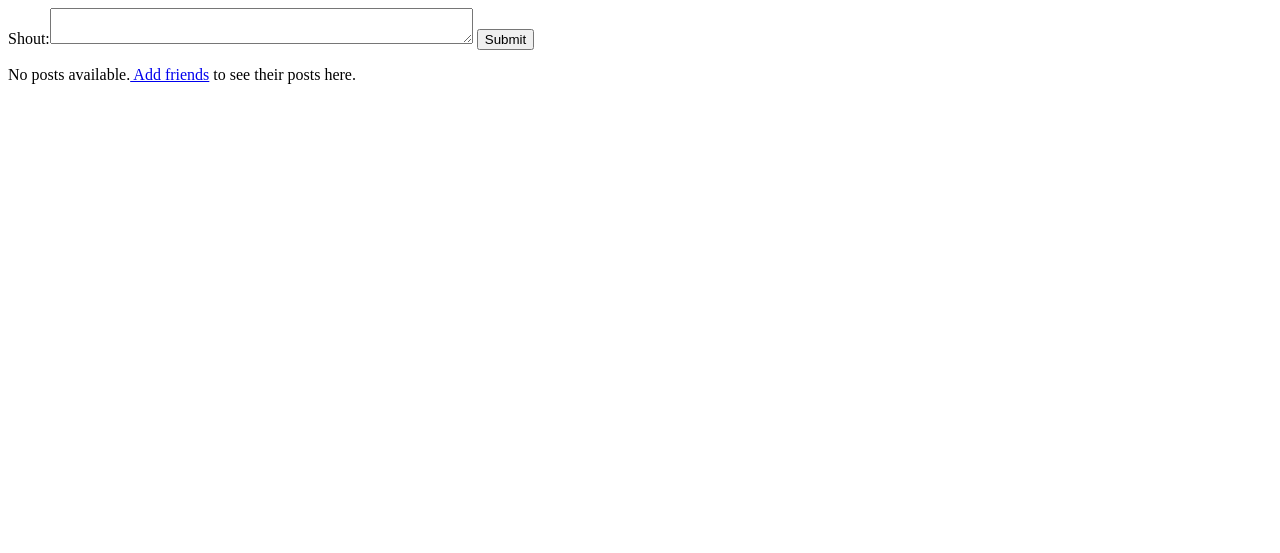
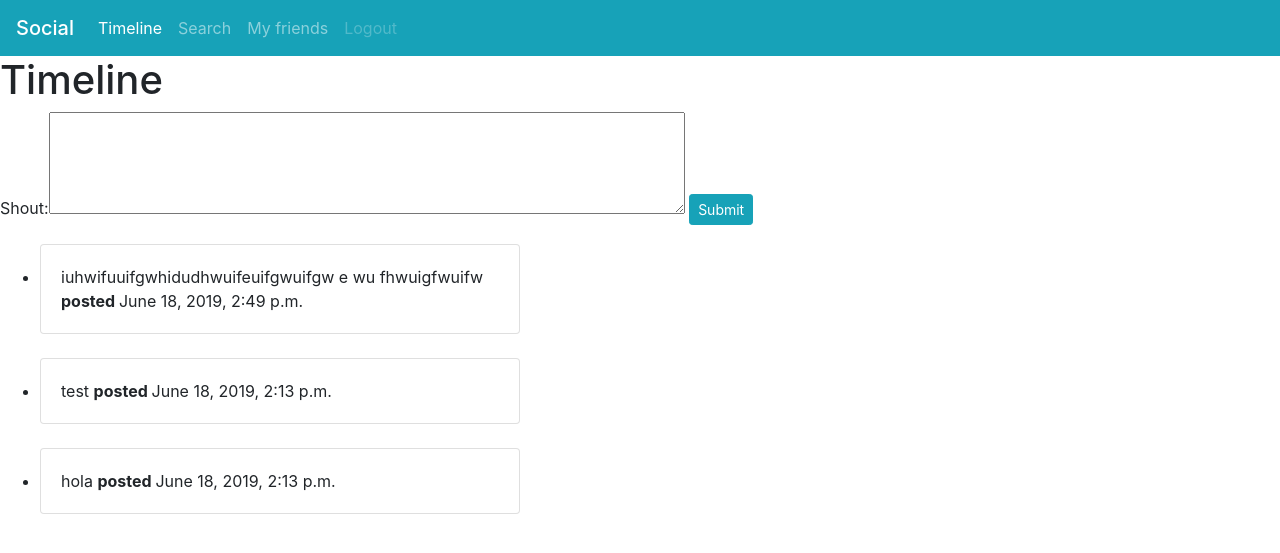
Before and after one commit to GabrielRodriguez66/TheSocialNetwork, a Django app: page /social/timeline/ in a window 1280 px wide. Shown: the top 553 px of the page. Run offline with Django 3.2, Linux system fonts and the light colour scheme; data comes from the database, SQL or seed files in the repository; data that the repository does not hold is empty; some libraries are stand-ins or nearby versions.

Commit message:
Added navbar

```diff
--- a/social/forms.py
+++ b/social/forms.py
@@ -5,7 +5,7 @@ from social.widgets import BuscadorDeUsuarioField
 
 
 class ShoutForm(forms.Form):
-    shout_text = forms.CharField(widget=forms.Textarea(attrs={'rows':2, 'cols':50}), label='Shout', max_length=100, required=True)
+    shout_text = forms.CharField(widget=forms.Textarea(attrs={'rows':4, 'cols': 60}), label='Shout', max_length=240, required=True)
 
 
 class SearchForm(forms.Form):
--- a/social/templates/social/base.html
+++ b/social/templates/social/base.html
@@ -6,5 +6,25 @@
 <link rel="stylesheet" href="https://stackpath.bootstrapcdn.com/bootstrap/4.3.1/css/bootstrap.min.css"
       integrity="sha384-ggOyR0iXCbMQv3Xipma34MD+dH/1fQ784/j6cY/iJTQUOhcWr7x9JvoRxT2MZw1T" crossorigin="anonymous">
 
+<nav class="navbar navbar-expand-lg navbar-dark bg-info">
+  <span class="navbar-brand mb-0 h1">Social</span>
+  <div id="navbarNav">
+    <ul class="navbar-nav">
+      <li class="nav-item active">
+        <a class="nav-link" id="navTimeline" href="{%  url "social:timeline" %}">Timeline<span class="sr-only">(current)</span></a>
+      </li>
+      <li class="nav-item">
+        <a class="nav-link" id="navSearch" href="{%  url "social:search" %}">Search</a>
+      </li>
+      <li class="nav-item">
+        <a class="nav-link" id="navMyFriends" href=" {%  url "social:my_friends" %}">My friends</a>
+      </li>
+      <li class="nav-item">
+        <a class="nav-link disabled" href="#">Logout</a>
+      </li>
+    </ul>
+  </div>
+</nav>
+
 {% block content %}
 {% endblock%}
--- a/social/templates/social/search.html
+++ b/social/templates/social/search.html
@@ -1,3 +1,5 @@
+{% extends 'social/base.html' %}
+{% block content %}
     <h1>Search Users</h1>
     <form action="" method="POST">
         {% csrf_token %}
@@ -7,7 +9,8 @@
     <ul>
         {% for user in users.all %}
             <li>
-        {{ user.username }}
+                {{ user.usuario_id }}
             </li>
         {% endfor %}
     </ul>
+{% endblock %}
--- a/social/templates/social/timeline.html
+++ b/social/templates/social/timeline.html
@@ -1,7 +1,10 @@
+{% extends 'social/base.html' %}
+{% block content %}
+    <h1>Timeline</h1>
     <form action="" method="post">
         {% csrf_token %}
         {{ forms }}
-    <input type="submit" value="Submit">
+        <input class="btn btn-info btn-sm" id="submitButton" type="submit" value="Submit">
     </form>
 
 
@@ -9,9 +12,15 @@
     {%  if shouts %}
         <ul>
             {%  for shout in shouts %}
-            <li>{{ shout.shout_text }}   <strong> posted </strong> {{ shout.pub_date }} </li>
+               <li> <div class="card" style="width: 30rem;">
+                    <div class="card-body">
+                         {{ shout.shout_text }}   <strong> posted </strong> {{ shout.pub_date }}
+                    </div>
+                </div>
+               </li> <br>
             {% endfor %}
         </ul>
     {% else %}
-    <p>No posts available.<a href="/friends/{{ 1 }}/"> Add friends</a> to see their posts here.</p>
+        <p>No posts available.<a href="{% url "social:search" %}"> Add friends</a> to see their posts here.</p>
     {% endif %}
+{% endblock %}
--- a/social/views.py
+++ b/social/views.py
@@ -86,7 +86,7 @@ def search(request):
         form = SearchForm(request.POST)
         if form.is_valid():
             if request.POST["username"] != '':
-                users = SocialNetworkUser.objects.filter(username=request.POST["username"])
+                users = SocialNetworkUser.objects.filter(usuario_id=request.POST["username"])
     else:
         form = SearchForm()
     context = {
```
Also changed, not shown: db.sqlite3. Lines whose indentation alone changed are shown as unchanged.
